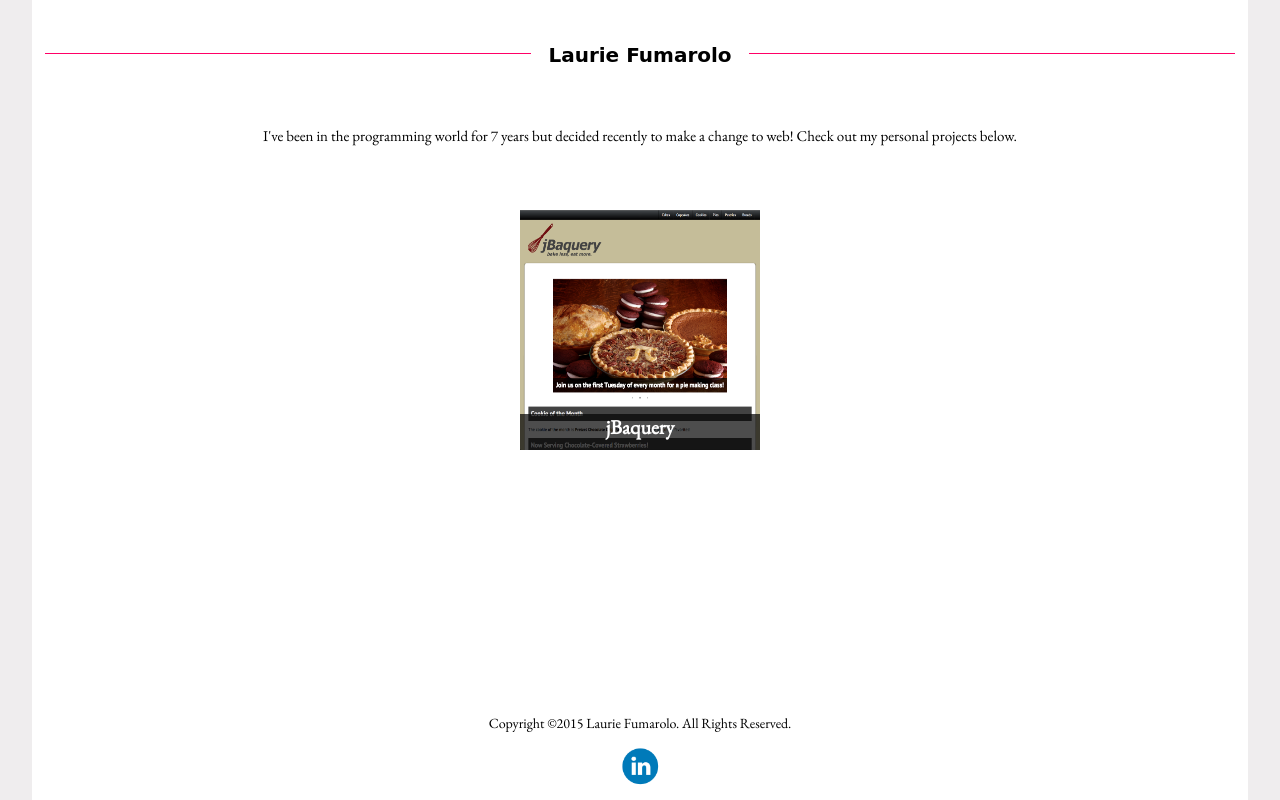
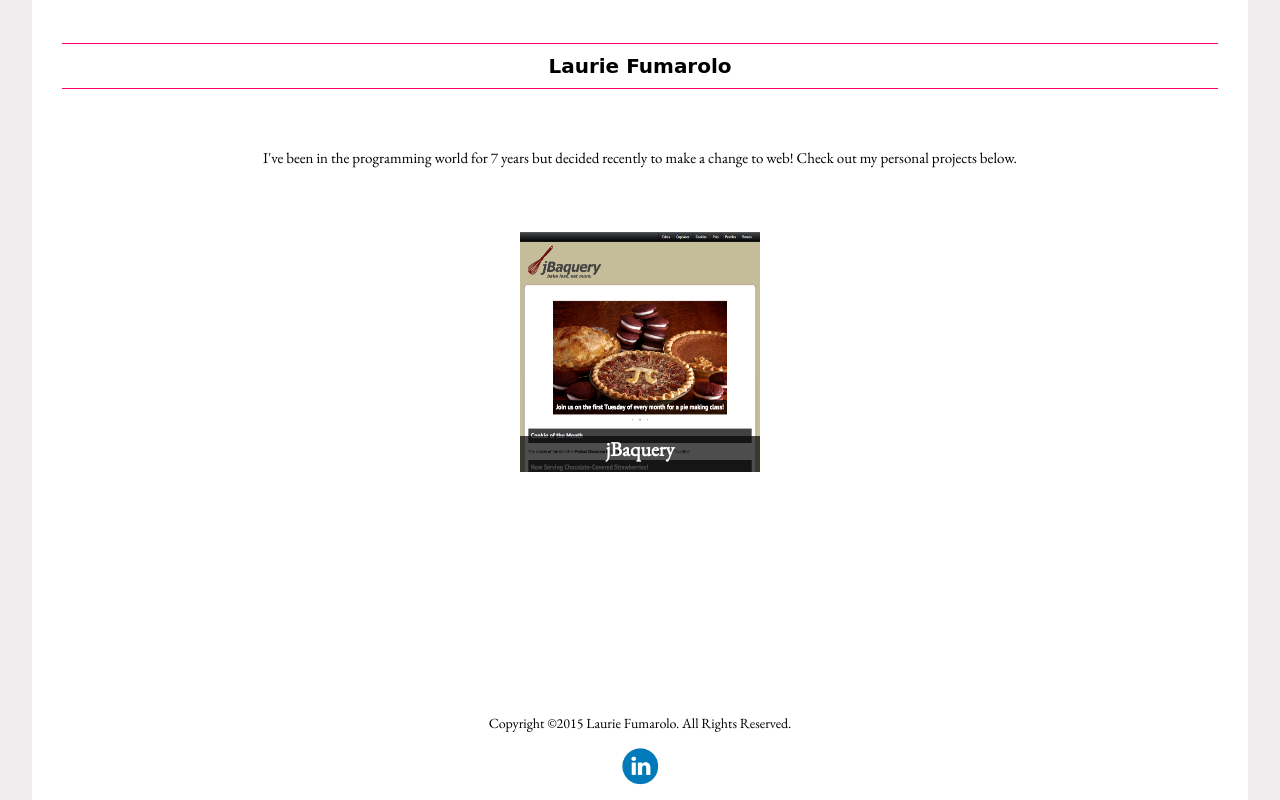
Before and after one commit to lauriefumarolo/lauriefumarolo-com, a PHP site: page / in a window 1280 px wide. Run offline with PHP 8.4, Linux system fonts and the light colour scheme; some web fonts are replaced.

Commit message:
When screen is small, put pink horizontal lines in header above and below instead of side to side.

```diff
--- a/publish/css/styles.css
+++ b/publish/css/styles.css
@@ -127,8 +127,14 @@ only screen and (max-device-width: 1024px) {
 		margin: 0 16px;
 	}
 
+	/* Pink horizontal lines go above and below */
 	header h1 {
+		display: block;
+		padding-top: 10px;
+		padding-bottom: 10px;
 		font-size: 20px;
+		border-top: 1px solid #FF0066; /* Hot pink */
+		border-bottom: 1px solid #FF0066; /* Hot pink */
 	}
 
 	#about_me p {
```
